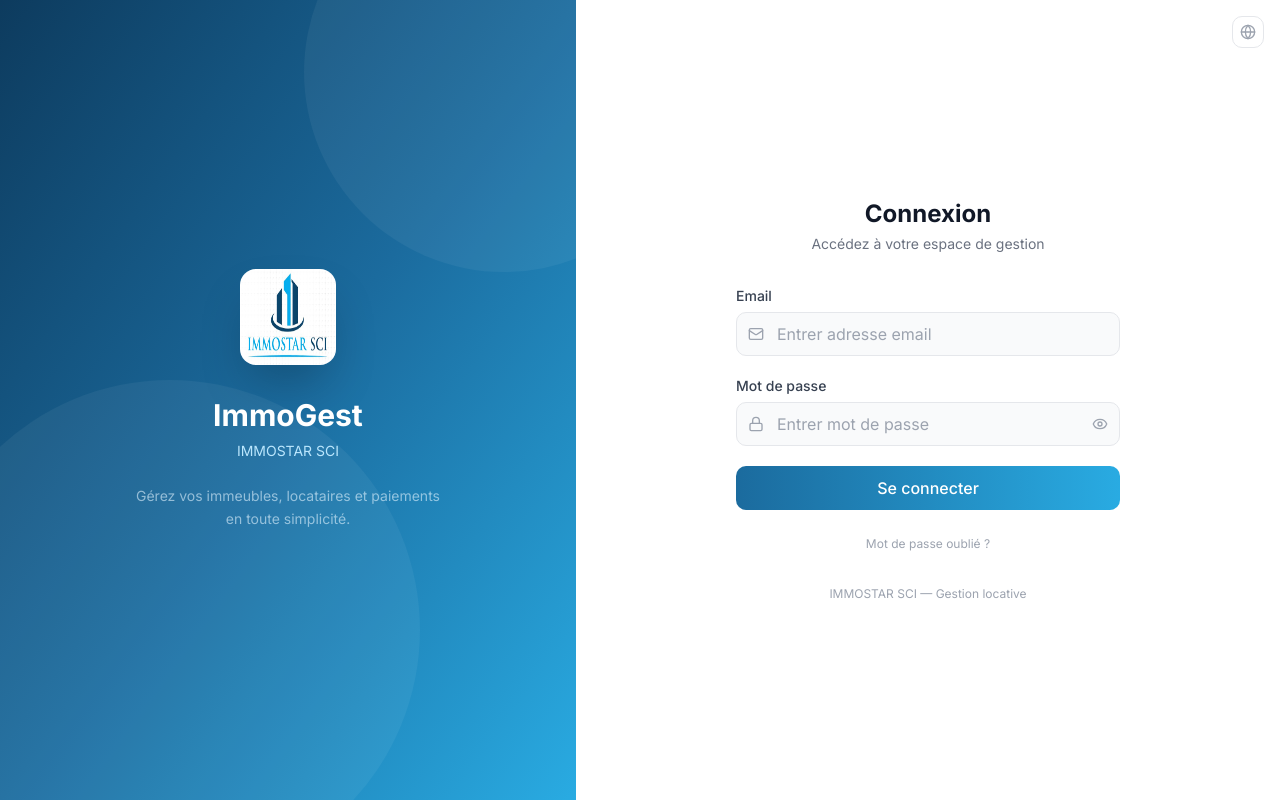
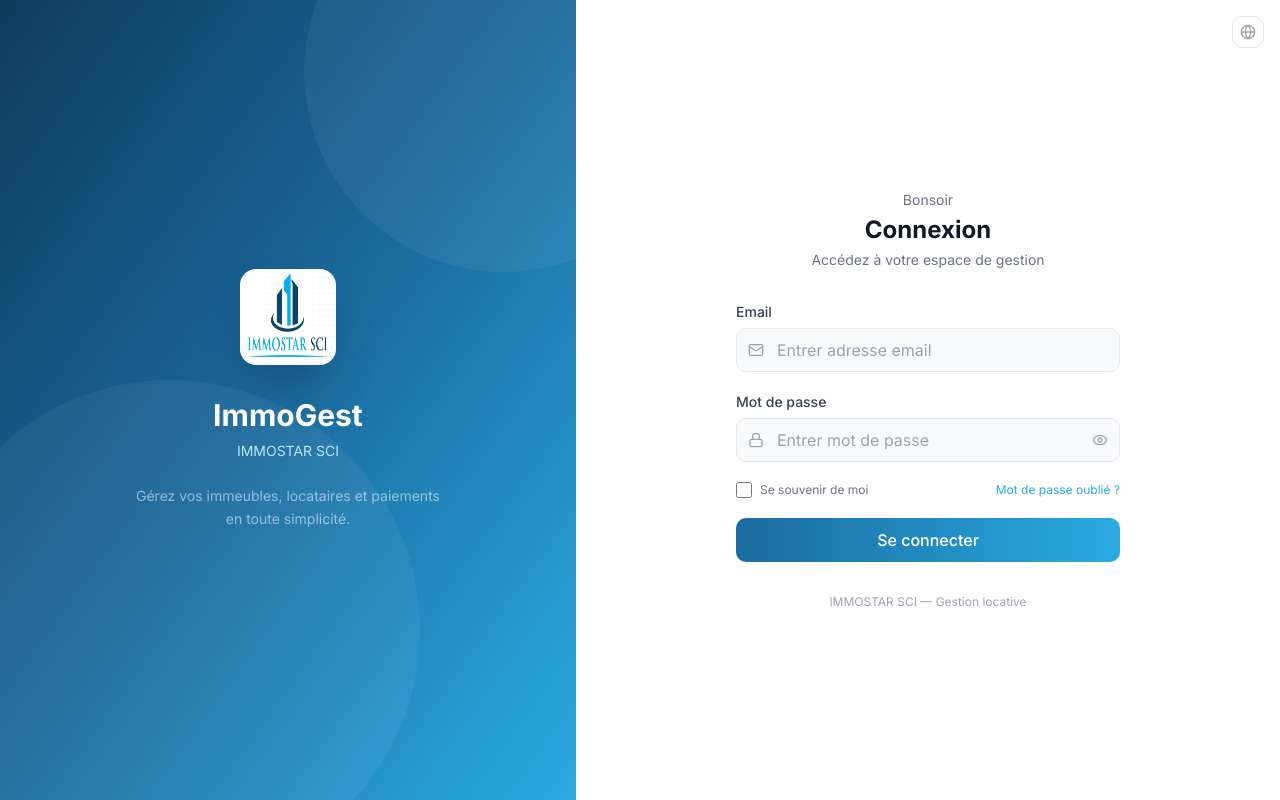
Before and after one commit to rush-limitless/lokagst, a Next.js app: page /login in a window 1280 px wide. Built offline with nearby package versions, Linux system fonts and the light colour scheme.

Commit message:
ui: login — animation slide-up, logo float, remember me, greeting dynamique

```diff
--- a/src/app/globals.css
+++ b/src/app/globals.css
@@ -176,6 +176,19 @@
 .stagger-in > *:nth-child(5) { animation-delay: 200ms; }
 .stagger-in > *:nth-child(6) { animation-delay: 250ms; }
 
+/* Login animations */
+@keyframes float {
+  0%, 100% { transform: translateY(0); }
+  50% { transform: translateY(-8px); }
+}
+.animate-float { animation: float 4s ease-in-out infinite; }
+
+@keyframes slide-up {
+  from { opacity: 0; transform: translateY(20px); }
+  to { opacity: 1; transform: translateY(0); }
+}
+.animate-slide-up { animation: slide-up 0.5s ease-out; }
+
 /* Pro hover states */
 .hover\:-translate-y-0\.5:hover {
   box-shadow: 0 4px 12px rgba(0, 0, 0, 0.08);
--- a/src/app/login/page.tsx
+++ b/src/app/login/page.tsx
@@ -1,6 +1,6 @@
 "use client";
 
-import { useState } from "react";
+import { useState, useEffect } from "react";
 import { signIn } from "next-auth/react";
 import { useRouter } from "next/navigation";
 import { useI18n } from "@/lib/i18n";
@@ -10,15 +10,27 @@
   const [email, setEmail] = useState("");
   const [password, setPassword] = useState("");
   const [showPassword, setShowPassword] = useState(false);
+  const [remember, setRemember] = useState(false);
   const [error, setError] = useState("");
   const [loading, setLoading] = useState(false);
   const router = useRouter();
   const { t, lang, setLang } = useI18n();
 
+  // Charger l'email sauvegardé
+  useEffect(() => {
+    const saved = localStorage.getItem("immogest-email");
+    if (saved) { setEmail(saved); setRemember(true); }
+  }, []);
+
+  const now = new Date();
+  const greeting = now.getHours() < 12 ? (lang === "fr" ? "Bonjour" : "Good morning") : now.getHours() < 18 ? (lang === "fr" ? "Bon après-midi" : "Good afternoon") : (lang === "fr" ? "Bonsoir" : "Good evening");
+
   async function handleSubmit(e: React.FormEvent) {
     e.preventDefault();
     setError("");
     setLoading(true);
+    if (remember) localStorage.setItem("immogest-email", email);
+    else localStorage.removeItem("immogest-email");
     const res = await signIn("credentials", { email, password, redirect: false });
     setLoading(false);
     if (res?.error) setError(t.erreurLogin);
@@ -34,7 +46,7 @@
         <div className="absolute -top-32 -right-32 w-[400px] h-[400px] rounded-full bg-white/5" />
 
         <div className="relative z-10 text-white text-center px-12">
-          <img src="/logo.jpg" alt="IMMOSTAR SCI" className="w-24 h-24 mx-auto rounded-2xl shadow-2xl mb-8" />
+          <img src="/logo.jpg" alt="IMMOSTAR SCI" className="w-24 h-24 mx-auto rounded-2xl shadow-2xl mb-8 animate-float" />
           <h1 className="text-3xl font-bold">ImmoGest</h1>
           <p className="text-sky-200 text-sm mt-2">IMMOSTAR SCI</p>
           <p className="text-sky-100/60 text-sm mt-6 leading-relaxed max-w-xs mx-auto">
@@ -50,7 +62,7 @@
           <Globe className="size-4" />
         </button>
 
-        <div className="w-full max-w-sm">
+        <div className="w-full max-w-sm animate-slide-up">
           {/* Logo mobile */}
           <div className="lg:hidden text-center mb-8">
             <img src="/logo.jpg" alt="IMMOSTAR SCI" className="w-16 h-16 mx-auto rounded-xl shadow-lg mb-3" />
@@ -58,7 +70,8 @@
           </div>
 
           <div className="text-center mb-8">
-            <h2 className="text-2xl font-bold text-gray-900 dark:text-white">{t.connexion}</h2>
+            <p className="text-sm text-gray-500 dark:text-gray-400">{greeting}</p>
+            <h2 className="text-2xl font-bold text-gray-900 dark:text-white mt-1">{t.connexion}</h2>
             <p className="text-sm text-gray-500 dark:text-gray-400 mt-1">{lang === "fr" ? "Accédez à votre espace de gestion" : "Access your management space"}</p>
           </div>
 
@@ -102,6 +115,17 @@
               </div>
             </div>
 
+            {/* Remember + Forgot */}
+            <div className="flex items-center justify-between">
+              <label className="flex items-center gap-2 cursor-pointer">
+                <input type="checkbox" checked={remember} onChange={(e) => setRemember(e.target.checked)} className="w-4 h-4 rounded border-gray-300 text-[#29ABE2] focus:ring-[#29ABE2]/30" />
+                <span className="text-xs text-gray-500 dark:text-gray-400">{lang === "fr" ? "Se souvenir de moi" : "Remember me"}</span>
+              </label>
+              <button type="button" onClick={() => alert(lang === "fr" ? "Contactez l'administrateur pour réinitialiser votre mot de passe." : "Contact the administrator to reset your password.")} className="text-xs text-[#29ABE2] hover:underline">
+                {lang === "fr" ? "Mot de passe oublié ?" : "Forgot password?"}
+              </button>
+            </div>
+
             <button
               type="submit"
               disabled={loading}
@@ -109,12 +133,6 @@
             >
               {loading ? t.connexionEnCours : t.seConnecter}
             </button>
-
-            <p className="text-center">
-              <button type="button" onClick={() => alert(lang === "fr" ? "Contactez l'administrateur pour réinitialiser votre mot de passe." : "Contact the administrator to reset your password.")} className="text-xs text-gray-400 hover:text-[#29ABE2] transition-colors">
-                {lang === "fr" ? "Mot de passe oublié ?" : "Forgot password?"}
-              </button>
-            </p>
           </form>
 
           <p className="text-center text-xs text-gray-400 mt-8">IMMOSTAR SCI — {lang === "fr" ? "Gestion locative" : "Property management"}</p>
```
